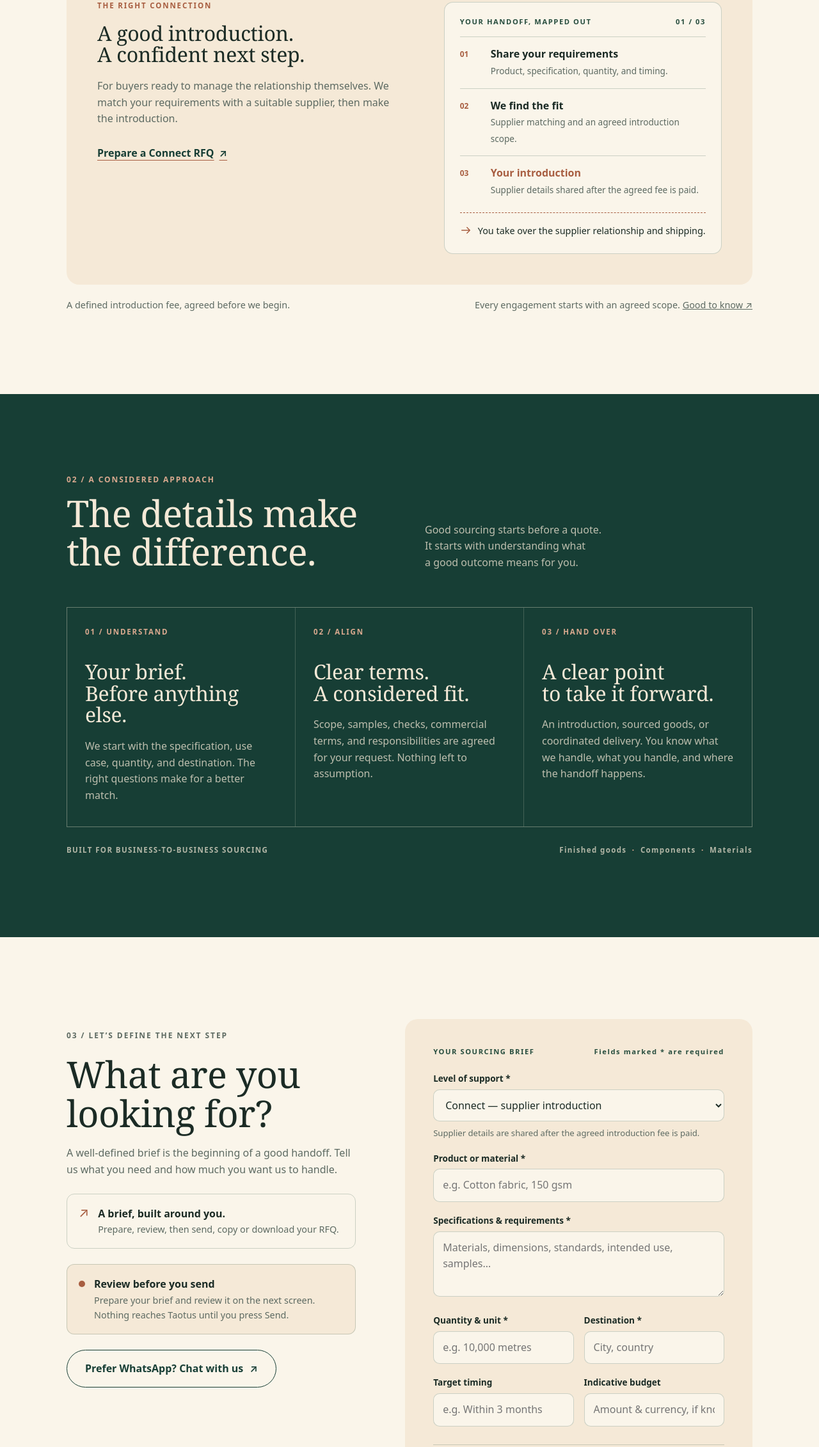
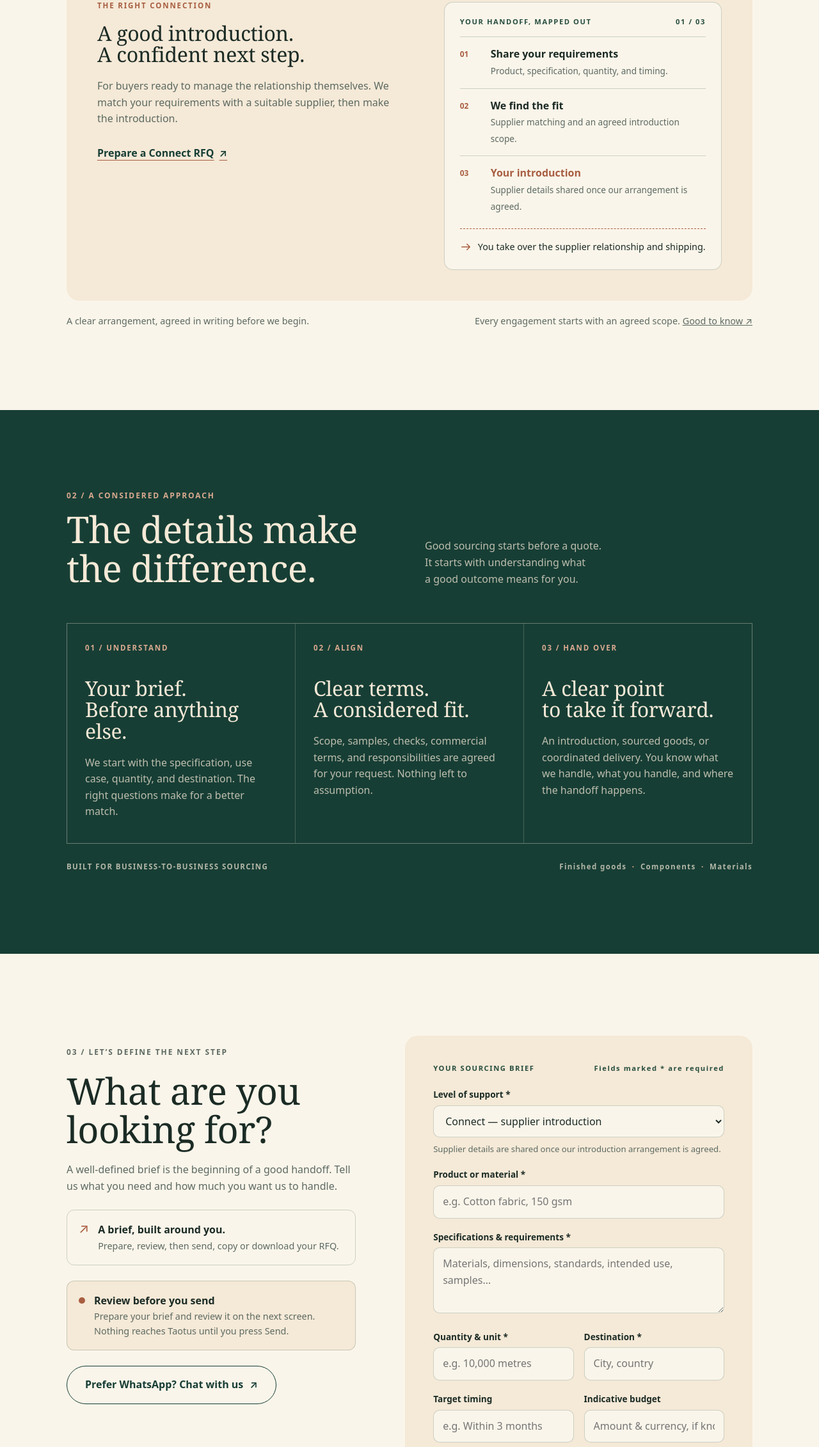
Before and after one commit to francoshino/Taotus, a plain HTML site: page index.html in a window 1280 px wide. Shown: the part 1488-3750 px from the top of the page at 64% size. Drawn offline with Linux system fonts and the light colour scheme.

Commit message:
Soften Connect wording: arrangement instead of fee
Any charge is still stated as agreed in writing before details are shared.

Co-Authored-By: Claude Sonnet 5.5 <noreply@anthropic.com>

```diff
--- a/app.js
+++ b/app.js
@@ -17,11 +17,11 @@
       steps: [
         ["Share your requirements", "Product, specification, quantity, and timing."],
         ["We find the fit", "Supplier matching and an agreed introduction scope."],
-        ["Your introduction", "Supplier details shared after the agreed fee is paid."],
+        ["Your introduction", "Supplier details shared once our arrangement is agreed."],
       ],
       note: "You take over the supplier relationship and shipping.",
-      commercial: "A defined introduction fee, agreed before we begin.",
-      formNote: "Supplier details are shared after the agreed introduction fee is paid.",
+      commercial: "A clear arrangement, agreed in writing before we begin.",
+      formNote: "Supplier details are shared once our introduction arrangement is agreed.",
     },
     source: {
       tag: "THE RIGHT SUPPLY",
--- a/index.html
+++ b/index.html
@@ -72,9 +72,9 @@
     </div>
     <div id="service-panel" class="service-panel" role="tabpanel" aria-labelledby="tab-connect" tabindex="0">
       <div class="service-detail"><div class="service-tag" id="service-tag">THE RIGHT CONNECTION</div><h3 id="service-title">A good introduction.<br>A confident next step.</h3><p id="service-description">For buyers ready to manage the relationship themselves. We match your requirements with a suitable supplier, then make the introduction.</p><a class="text-link" href="#rfq" id="service-cta">Prepare a Connect RFQ <span aria-hidden="true">↗</span></a></div>
-      <div class="service-route"><div class="route-header"><span>YOUR HANDOFF, MAPPED OUT</span><span id="route-count">01 / 03</span></div><ol id="route-list"><li><span>01</span><div><strong>Share your requirements</strong><small>Product, specification, quantity, and timing.</small></div></li><li><span>02</span><div><strong>We find the fit</strong><small>Supplier matching and an agreed introduction scope.</small></div></li><li class="handoff"><span>03</span><div><strong>Your introduction</strong><small>Supplier details shared after the agreed fee is paid.</small></div></li></ol><div class="route-note" id="route-note"><svg viewBox="0 0 20 20" aria-hidden="true"><path d="M3 10h14m-5-5 5 5-5 5"/></svg><span>You take over the supplier relationship and shipping.</span></div></div>
+      <div class="service-route"><div class="route-header"><span>YOUR HANDOFF, MAPPED OUT</span><span id="route-count">01 / 03</span></div><ol id="route-list"><li><span>01</span><div><strong>Share your requirements</strong><small>Product, specification, quantity, and timing.</small></div></li><li><span>02</span><div><strong>We find the fit</strong><small>Supplier matching and an agreed introduction scope.</small></div></li><li class="handoff"><span>03</span><div><strong>Your introduction</strong><small>Supplier details shared once our arrangement is agreed.</small></div></li></ol><div class="route-note" id="route-note"><svg viewBox="0 0 20 20" aria-hidden="true"><path d="M3 10h14m-5-5 5 5-5 5"/></svg><span>You take over the supplier relationship and shipping.</span></div></div>
     </div>
-    <div class="scope-strip"><span id="commercial-note">A defined introduction fee, agreed before we begin.</span><span>Every engagement starts with an agreed scope. <a href="#questions">Good to know ↗</a></span></div>
+    <div class="scope-strip"><span id="commercial-note">A clear arrangement, agreed in writing before we begin.</span><span>Every engagement starts with an agreed scope. <a href="#questions">Good to know ↗</a></span></div>
   </section>
 
   <section id="approach" class="approach section-space"><div class="wrap"><div class="approach-top"><p class="eyebrow">02 / A CONSIDERED APPROACH</p><h2>The details make<br>the difference.</h2><p>Good sourcing starts before a quote.<br>It starts with understanding what<br>a good outcome means for you.</p></div><div class="approach-grid"><article><span class="approach-number">01 / UNDERSTAND</span><h3>Your brief.<br>Before anything else.</h3><p>We start with the specification, use case, quantity, and destination. The right questions make for a better match.</p></article><article><span class="approach-number">02 / ALIGN</span><h3>Clear terms.<br>A considered fit.</h3><p>Scope, samples, checks, commercial terms, and responsibilities are agreed for your request. Nothing left to assumption.</p></article><article><span class="approach-number">03 / HAND OVER</span><h3>A clear point<br>to take it forward.</h3><p>An introduction, sourced goods, or coordinated delivery. You know what we handle, what you handle, and where the handoff happens.</p></article></div><div class="approach-foot"><span>BUILT FOR BUSINESS-TO-BUSINESS SOURCING</span><span>Finished goods <i>·</i> Components <i>·</i> Materials</span></div></div></section>
@@ -83,7 +83,7 @@
     <form id="rfq-form" class="rfq-form">
       <div class="form-heading"><span>YOUR SOURCING BRIEF</span><span>Fields marked * are required</span></div>
       <label for="rfq-service">Level of support *</label><select id="rfq-service" name="service" required><option value="connect">Connect — supplier introduction</option><option value="source">Source — sourcing, I arrange shipping</option><option value="deliver">Deliver — sourcing and delivery coordination</option><option value="unsure">Help me choose</option></select>
-      <p class="field-hint" id="form-service-note">Supplier details are shared after the agreed introduction fee is paid.</p>
+      <p class="field-hint" id="form-service-note">Supplier details are shared once our introduction arrangement is agreed.</p>
       <label for="product">Product or material *</label><input id="product" name="product" placeholder="e.g. Cotton fabric, 150 gsm" maxlength="180" required>
       <label for="specifications">Specifications & requirements *</label><textarea id="specifications" name="specifications" rows="3" maxlength="5000" placeholder="Materials, dimensions, standards, intended use, samples…" required></textarea>
       <div class="form-row"><div><label for="quantity">Quantity & unit *</label><input id="quantity" name="quantity" placeholder="e.g. 10,000 metres" maxlength="100" required></div><div><label for="destination">Destination *</label><input id="destination" name="destination" placeholder="City, country" maxlength="150" required></div></div>
@@ -100,9 +100,9 @@
 
   <section id="questions" class="faq-section wrap section-space"><div><p class="eyebrow">04 / GOOD TO KNOW</p><h2>Clarity, before<br>commitment.</h2><a href="#rfq" class="text-link">Start with your requirements <span aria-hidden="true">↗</span></a></div><div class="faq-list">
     <details><summary>Which service is right for me?<span aria-hidden="true">+</span></summary><p>Choose Connect if you want a supplier introduction and will manage the supplier yourself. Choose Source if you want Taotus to manage sourcing and supply the goods while you arrange shipping. Choose Deliver if you also want Taotus to coordinate delivery to your agreed destination. If you are unsure, choose “Help me choose” in your RFQ.</p></details>
-    <details><summary>Will I know the supplier’s identity?<span aria-hidden="true">+</span></summary><p>Connect is an introduction service: supplier details are handed over after the agreed fee is paid. With Source and Deliver, Optilink, trading as Taotus, is your commercial counterpart and supplier identities are kept confidential. Supplier names and direct contacts are not included in buyer-facing shortlists or proposals. Any legally required disclosures and shipping documents are addressed in the agreed terms.</p></details>
+    <details><summary>Will I know the supplier’s identity?<span aria-hidden="true">+</span></summary><p>Connect is an introduction service: supplier details are handed over once our arrangement is agreed. With Source and Deliver, Optilink, trading as Taotus, is your commercial counterpart and supplier identities are kept confidential. Supplier names and direct contacts are not included in buyer-facing shortlists or proposals. Any legally required disclosures and shipping documents are addressed in the agreed terms.</p></details>
     <details><summary>Who handles purchasing and shipping?<span aria-hidden="true">+</span></summary><p>With Connect, you deal directly with the supplier after introduction. With Source and Deliver, Optilink, trading as Taotus, buys from the supplier and resells to you under an agreed quotation. You arrange shipping with Source; Taotus coordinates door-to-door logistics with Deliver. Collection arrangements, delivery terms, import clearance, duties, and each party’s responsibilities are agreed before an order.</p></details>
-    <details><summary>How are fees and quotations agreed?<span aria-hidden="true">+</span></summary><p>Connect has an agreed introduction fee payable before supplier details are released. Source and Deliver are quoted for your specific requirements, with our margin reflected in the commercial offer. Scope, payment terms, and any separately chargeable samples, inspections, freight, or duties are agreed before you commit.</p></details>
+    <details><summary>How are arrangements and quotations agreed?<span aria-hidden="true">+</span></summary><p>Connect works under an agreed arrangement, including any charge, confirmed in writing before supplier details are released. Source and Deliver are quoted for your specific requirements, with our margin reflected in the commercial offer. Scope, payment terms, and any separately chargeable samples, inspections, freight, or duties are agreed before you commit.</p></details>
     <details><summary>Can I request samples or specific checks?<span aria-hidden="true">+</span></summary><p>Yes. Include the samples, standards, certifications, or inspection requirements you need in your brief. Availability, the extent of checks, costs, and approval steps are confirmed as part of the scope. A request or quotation does not itself certify a supplier or a product.</p></details>
     <details><summary>How do I contact Taotus?<span aria-hidden="true">+</span></summary><p>Use the RFQ builder above, review your brief, then press Send. It reaches the Taotus team directly and we reply to the business email you provide. You can also copy or download the brief. Sending a brief is an enquiry only: it does not place an order or commit either side.</p></details>
   </div></section>
```
